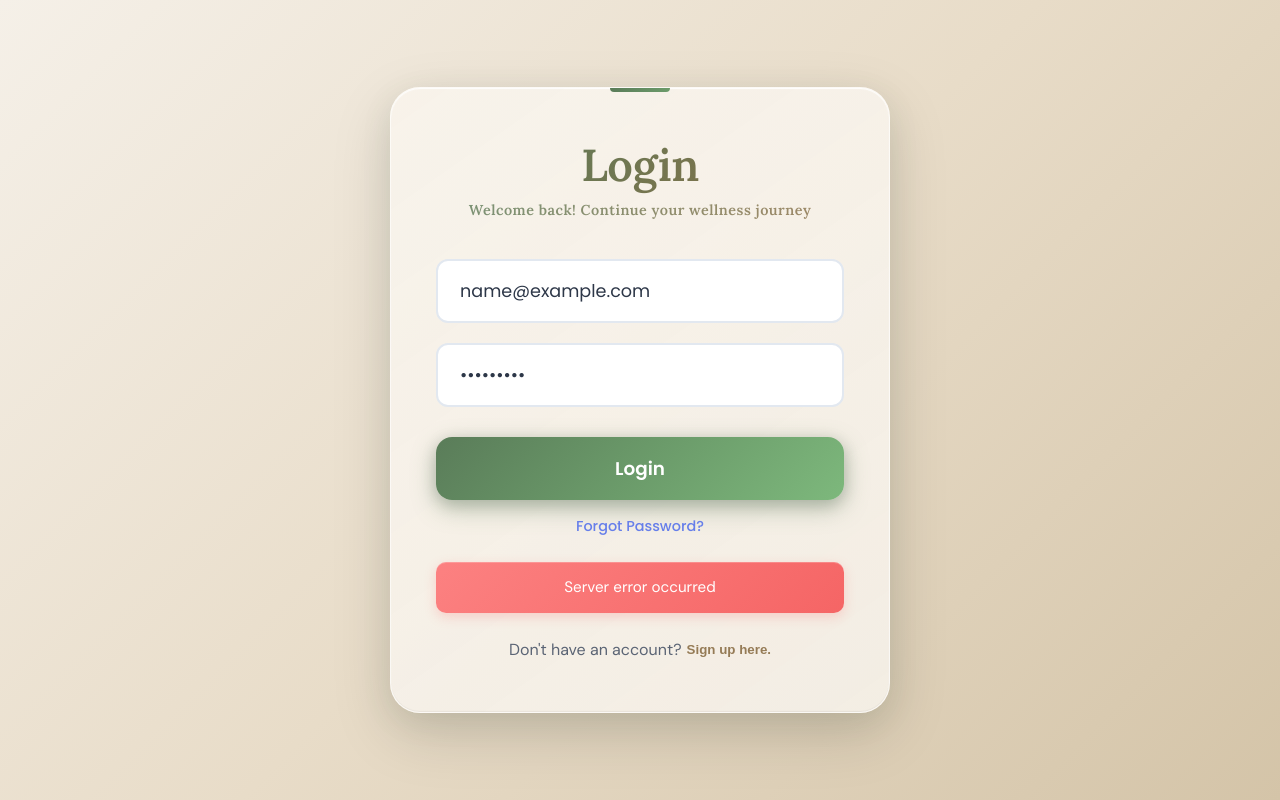
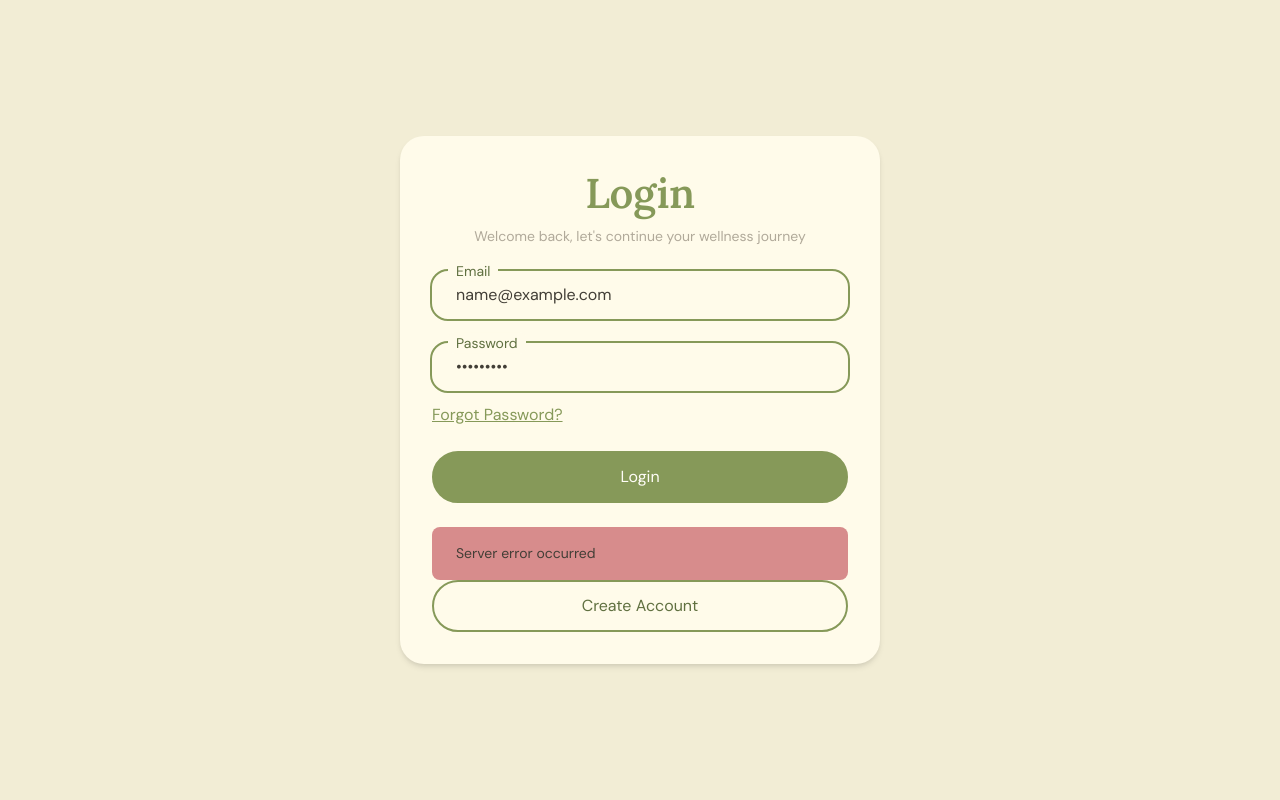
Before and after one commit to ji-tech-2/mindsync-frontend, a React (Vite) app: page /signIn in a window 1280 px wide. Both pictures are taken after typing "name@example.com", "Sample123" into the empty fields and a click on the button "Login". Shown: the top 800 px of the page. Built offline with nearby package versions, Linux system fonts and the light colour scheme; no server answers.

Commit message:
feat: improve login page parity

```diff
--- a/src/components/Button/Button.jsx
+++ b/src/components/Button/Button.jsx
@@ -1,3 +1,4 @@
+import { Link } from 'react-router-dom';
 import styles from './Button.module.css';
 
 /**
@@ -76,14 +77,14 @@ function Button({
   // Render as anchor tag if href is provided
   if (href) {
     return (
-      <a
-        href={disabled ? undefined : href}
+      <Link
+        to={disabled ? undefined : href}
         className={buttonClass}
         onClick={handleClick}
         {...rest}
       >
         {content}
-      </a>
+      </Link>
     );
   }
 
--- a/src/features/auth/routes/Login.jsx
+++ b/src/features/auth/routes/Login.jsx
@@ -1,65 +1,173 @@
-// login
-import { useState } from 'react';
+import React, { useState, useRef } from 'react';
 import { useNavigate, useLocation } from 'react-router-dom';
 import { useAuth } from '../hooks/useAuth';
 import apiClient, { API_CONFIG } from '@/config/api';
-import '../assets/login.css';
+import { Card, TextField, Button, ErrorMessage, Link } from '@/components';
+import styles from './Login.module.css';
 
 export default function Login() {
-  const [email, setEmail] = useState('');
-  const [password, setPassword] = useState('');
-
-  const [message, setMessage] = useState(''); // untuk tampilkan pesan
-  const [loading, setLoading] = useState(false);
-  const [errors, setErrors] = useState({});
-
   const navigate = useNavigate();
   const location = useLocation();
   const { login } = useAuth();
 
+  // Create refs for form fields
+  const emailRef = useRef(null);
+  const passwordRef = useRef(null);
+
   // Get the page they were trying to visit, or default to dashboard
   const from = location.state?.from?.pathname || '/dashboard';
 
-  // Validation function
-  const validateForm = () => {
+  const [form, setForm] = useState({
+    email: '',
+    password: '',
+  });
+
+  const [message, setMessage] = useState('');
+  const [loading, setLoading] = useState(false);
+  const [errors, setErrors] = useState({});
+  const [blurredFields, setBlurredFields] = useState({});
+
+  function handleChange(e) {
+    const { name, value } = e.target;
+
+    const updatedForm = {
+      ...form,
+      [name]: value,
+    };
+
+    setForm(updatedForm);
+    // Clear error for this field when user starts typing
+    if (errors[name]) {
+      setErrors({ ...errors, [name]: '' });
+    }
+
+    // If field is already blurred, validate immediately with updated form
+    if (blurredFields[name]) {
+      validateField(name, updatedForm);
+    }
+  }
+
+  function handleTextFieldBlur(e) {
+    const { name } = e.target;
+    handleBlur(name, form);
+  }
+
+  function handleBlur(fieldName, updatedForm = null) {
+    // Mark field as blurred to show error on blur
+    setBlurredFields({ ...blurredFields, [fieldName]: true });
+    // Validate the specific field with current form state
+    validateField(fieldName, updatedForm || form);
+  }
+
+  const validateField = (fieldName, currentForm) => {
+    const newErrors = { ...errors };
+
+    if (fieldName === 'email') {
+      if (!currentForm.email || !currentForm.email.trim()) {
+        newErrors.email = 'Email is required';
+      } else if (!validateEmail(currentForm.email)) {
+        newErrors.email =
+          'Please enter a valid email address (e.g., user@example.com)';
+      } else {
+        delete newErrors.email;
+      }
+    } else if (fieldName === 'password') {
+      if (!currentForm.password) {
+        newErrors.password = 'Password is required';
+      } else if (currentForm.password.length < 8) {
+        newErrors.password = 'Password must be at least 8 characters';
+      } else {
+        delete newErrors.password;
+      }
+    }
+
+    setErrors(newErrors);
+  };
+
+  // Validation functions
+  const validateEmail = (email) => {
+    const emailRegex = /^[^\s@]+@[^\s@]+\.[^\s@]+$/;
+    return emailRegex.test(email);
+  };
+
+  const scrollToFirstError = (errorObj) => {
+    // Array of errors in order of form fields
+    const fieldErrors = [
+      { ref: emailRef, hasError: !!errorObj.email },
+      { ref: passwordRef, hasError: !!errorObj.password },
+    ];
+
+    // Find first field with error
+    const firstErrorField = fieldErrors.find((field) => field.hasError);
+
+    if (firstErrorField && firstErrorField.ref.current) {
+      // Scroll to the element (check if method exists for test compatibility)
+      if (typeof firstErrorField.ref.current.scrollIntoView === 'function') {
+        firstErrorField.ref.current.scrollIntoView({
+          behavior: 'smooth',
+          block: 'center',
+        });
+      }
+
+      // Try to focus the element
+      if (firstErrorField.ref.current.querySelector('input')) {
+        firstErrorField.ref.current.querySelector('input').focus();
+      }
+    }
+  };
+
+  const validateFormSync = () => {
     const newErrors = {};
 
     // Email validation
-    if (!email.trim()) {
+    if (!form.email || !form.email.trim()) {
       newErrors.email = 'Email is required';
-    } else if (!/^[^\s@]+@[^\s@]+\.[^\s@]+$/.test(email)) {
-      newErrors.email = 'Please enter a valid email address';
+    } else if (!validateEmail(form.email)) {
+      newErrors.email =
+        'Please enter a valid email address (e.g., user@example.com)';
     }
 
     // Password validation
-    if (!password) {
+    if (!form.password) {
       newErrors.password = 'Password is required';
-    } else if (password.length < 6) {
-      newErrors.password = 'Password must be at least 6 characters';
+    } else if (form.password.length < 8) {
+      newErrors.password = 'Password must be at least 8 characters';
     }
 
-    setErrors(newErrors);
-    return Object.keys(newErrors).length === 0;
+    return newErrors;
   };
 
-  const handleSubmit = async (e) => {
+  async function handleSubmit(e) {
     e.preventDefault();
 
-    // Validate form before submitting
-    if (!validateForm()) {
+    // Validate form synchronously to get errors immediately
+    const formErrors = validateFormSync();
+
+    // Mark all fields as blurred to show all errors
+    setBlurredFields({
+      email: true,
+      password: true,
+    });
+
+    // Set errors state
+    setErrors(formErrors);
+
+    // If there are errors, scroll to first error
+    if (Object.keys(formErrors).length > 0) {
+      scrollToFirstError(formErrors);
       return;
     }
 
     setLoading(true);
-    setMessage('');
+    setMessage('Processing login...');
     setErrors({});
 
     // Backend response: { success: true, user: { email, name, userId } }
     // Authentication via httpOnly cookie (no token in response)
     try {
       const response = await apiClient.post(API_CONFIG.AUTH_LOGIN, {
-        email,
-        password,
+        email: form.email,
+        password: form.password,
       });
 
       const data = response.data;
@@ -84,80 +192,78 @@ export default function Login() {
       setMessage(errorMessage);
       console.error('Login error:', err);
     }
-  };
+  }
 
-  const handleSignUpClick = () => {
-    navigate('/sign-up');
-  };
+  // Determine message wrapper styling
+  const messageWrapperClass = `${
+    message &&
+    (message.includes('failed') ||
+      message.includes('error') ||
+      message.includes('Error'))
+      ? styles.error
+      : styles.success
+  }`;
 
   return (
-    <div className="login-wrapper">
-      <div className="login-container">
-        <h2>Login</h2>
+    <div className={styles.wrapper}>
+      <Card padded elevation="md" variant="light" className={styles.card}>
+        <div style={{ textAlign: 'center' }}>
+          <h2 className={styles.title}>Login</h2>
+          <p className={styles.subtitle}>
+            Welcome back, let's continue your wellness journey
+          </p>
+        </div>
 
-        <form onSubmit={handleSubmit} className="login-form">
-          <div className="form-field">
-            <input
+        <form onSubmit={handleSubmit} className={styles.form}>
+          <div ref={emailRef}>
+            <TextField
+              label="Email"
               type="email"
-              placeholder="Email"
-              value={email}
-              onChange={(e) => {
-                setEmail(e.target.value);
-                if (errors.email) setErrors({ ...errors, email: '' });
-              }}
-              className={errors.email ? 'input-error' : ''}
+              name="email"
+              value={form.email}
+              onChange={handleChange}
+              onBlur={handleTextFieldBlur}
+              error={blurredFields.email && !!errors.email}
+              fullWidth
             />
-            {errors.email && <span className="error-text">{errors.email}</span>}
+            {blurredFields.email && <ErrorMessage message={errors.email} />}
           </div>
 
-          <div className="form-field">
-            <input
+          <div ref={passwordRef}>
+            <TextField
+              label="Password"
               type="password"
-              placeholder="Password"
-              value={password}
-              onChange={(e) => {
-                setPassword(e.target.value);
-                if (errors.password) setErrors({ ...errors, password: '' });
-              }}
-              className={errors.password ? 'input-error' : ''}
+              name="password"
+              value={form.password}
+              onChange={handleChange}
+              onBlur={handleTextFieldBlur}
+              error={blurredFields.password && !!errors.password}
+              fullWidth
             />
-            {errors.password && (
-              <span className="error-text">{errors.password}</span>
+            {blurredFields.password && (
+              <ErrorMessage message={errors.password} />
             )}
+            <div style={{ marginTop: 'var(--space-sm)' }}>
+              <Link href="/forgot-password">Forgot Password?</Link>
+            </div>
           </div>
 
-          <button type="submit" className="login-btn" disabled={loading}>
-            {loading ? 'Loading...' : 'Login'}
-          </button>
+          <Button type="submit" variant="filled" fullWidth disabled={loading}>
+            {loading ? 'Processing...' : 'Login'}
+          </Button>
         </form>
 
-        <button
-          type="button"
-          onClick={() => navigate('/forgot-password')}
-          className="forgot-password-btn"
-        >
-          Forgot Password?
-        </button>
-
         {message && (
-          <p
-            className={`login-message ${message.includes('successful') || message.includes('berhasil') ? 'success' : 'error'}`}
-          >
-            {message}
-          </p>
+          <div className={`${styles.messageWrapper} ${messageWrapperClass}`}>
+            <p className={styles.message}>{message}</p>
+          </div>
         )}
 
-        <div className="register-link-container">
-          <p>Don't have an account?</p>
-          <button
-            type="button"
-            onClick={handleSignUpClick}
-            className="register-link-btn"
-          >
-            Sign up here.
-          </button>
-        </div>
-      </div>
+        {/* Create Account Button */}
+        <Button type="button" variant="outlined" fullWidth href="/sign-up">
+          Create Account
+        </Button>
+      </Card>
     </div>
   );
 }
--- /dev/null
+++ b/src/features/auth/routes/Login.module.css
@@ -0,0 +1,125 @@
+@import url('https://fonts.googleapis.com/css2?family=Poppins:wght@300;400;500;600;700&display=swap');
+
+.wrapper {
+  margin: 0;
+  display: flex;
+  justify-content: center;
+  align-items: center;
+  min-width: 100%;
+  min-height: 100vh;
+  padding: var(--space-2xl) var(--space-md);
+  position: relative;
+  overflow-x: hidden;
+  background: var(--color-bg-surface);
+}
+
+.card {
+  max-width: 480px;
+}
+
+.form {
+  display: flex;
+  flex-direction: column;
+  gap: var(--space-lg);
+  margin-top: var(--space-lg);
+  margin-bottom: var(--space-sm);
+}
+
+.title {
+  font-size: 2.4em;
+  font-weight: var(--font-weight-bold);
+  margin-bottom: var(--space-xs);
+  color: var(--color-primary);
+}
+
+.subtitle {
+  font-size: var(--font-size-sm);
+  font-weight: var(--font-weight-regular);
+  margin-top: var(--space-xs);
+  color: var(--color-text-muted);
+  opacity: 0.8;
+}
+
+.messageWrapper {
+  margin-top: var(--space-lg);
+  padding: var(--space-md) var(--space-lg);
+  border-radius: var(--radius-md);
+}
+
+.message {
+  font-size: var(--font-size-sm);
+  font-weight: var(--font-weight-medium);
+  margin: 0;
+}
+
+.messageWrapper.success {
+  background: var(--color-success);
+  color: white;
+}
+
+.messageWrapper.error {
+  background: var(--color-error);
+  color: white;
+}
+
+.messageWrapper.processing {
+  background: rgb(209 236 241);
+  color: #0c5460;
+}
+
+@media (width <= 768px) {
+  .wrapper {
+    padding: var(--space-xl) var(--space-md);
+  }
+
+  .title {
+    font-size: 2.1em;
+  }
+}
+
+@media (width <= 480px) {
+  .wrapper {
+    padding: var(--space-md);
+  }
+
+  .title {
+    font-size: 1.9em;
+  }
+
+  .subtitle {
+    font-size: 0.9em;
+  }
+
+  .form {
+    gap: var(--space-md);
+    margin-top: var(--space-lg);
+  }
+
+  .messageWrapper {
+    padding: var(--space-md) var(--space-lg);
+  }
+}
+
+@media (width <= 360px) {
+  .wrapper {
+    padding: var(--space-md);
+  }
+
+  .title {
+    font-size: 1.7em;
+  }
+
+  .subtitle {
+    font-size: 0.8em;
+  }
+}
+
+@media (width >= 1200px) {
+  .wrapper {
+    padding: var(--space-3xl) var(--space-2xl);
+  }
+
+  .title {
+    font-size: 2.6em;
+  }
+}
```
